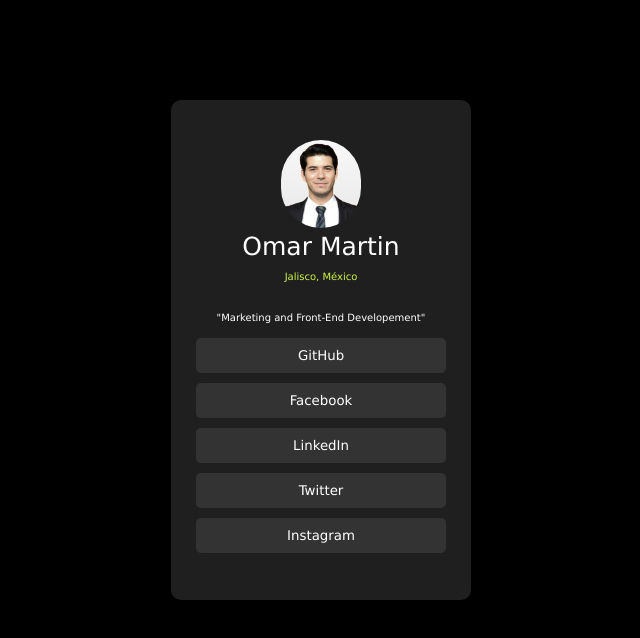
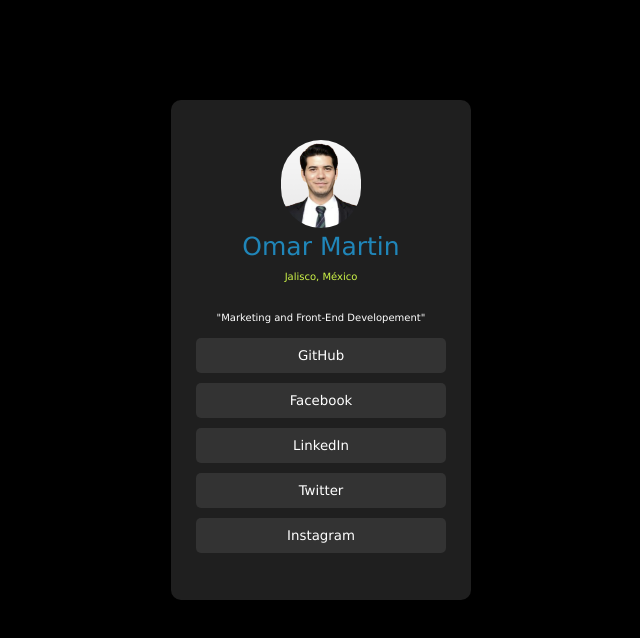
Before and after one commit to omaramgtz/Clase2---Tarjetas, a plain HTML site: page index.html in a window 1280 px wide. In both pictures the pointer is over the element "Omar Martin". Shown: the whole page, without its empty margins (319-959 px from the left). Drawn offline with Linux system fonts and the light colour scheme.

Commit message:
Puse hover a nombre

```diff
--- a/style.css
+++ b/style.css
@@ -32,10 +32,6 @@ img:hover{
     height: auto;
 }
 
-image{
-
-}
-
 button{
     background-color: hsl(0deg 0% 20%);
     border-radius: 5px;
@@ -64,6 +60,10 @@ button:hover{
     margin: 0%;
 }
 
+#nombre:hover{
+    color: rgb(32, 134, 185);
+    cursor: pointer;
+}
 #posicion{
     font-size: 10px;
     font-style: bold;
```
